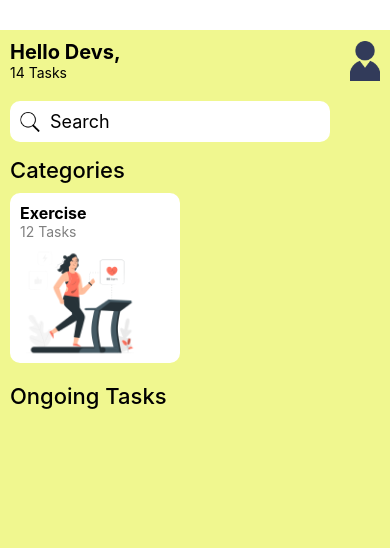
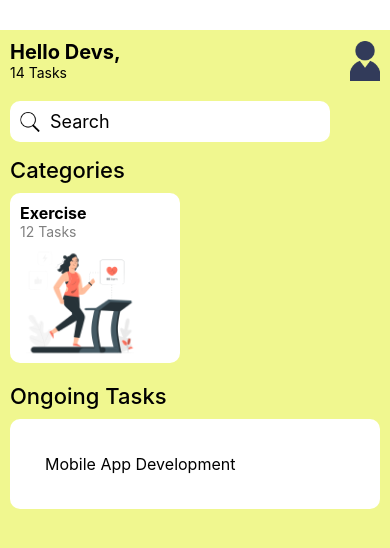
Before and after one commit to Eugenia-Minnah/rn-assignment3-11156875, a React Native app in the folder taskmanager/: screen / in a window 390 px wide. Shown: the top 548 px of the page. Built offline with nearby package versions, Linux system fonts and the light colour scheme.

Commit message:
added task

```diff
--- a/taskmanager/App.js
+++ b/taskmanager/App.js
@@ -1,6 +1,7 @@
 import { StatusBar } from 'expo-status-bar';
 import { StyleSheet, Text, View, Image, TextInput } from 'react-native';
 import Categories from './components/Categories';
+import Task from './components/Task';
 
 export default function App() {
   return (
@@ -22,6 +23,7 @@ export default function App() {
       <Categories/>
        {/*Ongoing tasks*/}
        <Text style={styles.section}>Ongoing Tasks</Text>
+       <Task/>
     </View>
   );
 }
--- a/taskmanager/components/Task.jsx
+++ b/taskmanager/components/Task.jsx
@@ -1,10 +1,24 @@
-import { View, Text } from 'react-native'
+import { View, Text,StyleSheet} from 'react-native'
 import React from 'react'
 
 export default function Task() {
   return (
-    <View>
-      <Text>Task</Text>
+    <View style={styles.card}>
+      <Text style={styles.title}>Mobile App Development</Text>
     </View>
   )
 }
+
+
+const styles = StyleSheet.create({
+  card:{
+    marginTop:10,
+    padding:35,
+    backgroundColor:'#ffffff',
+    borderRadius:10,
+  },
+  title:{
+    fontSize:16,
+    fontWeight:400,
+  }
+})
```
